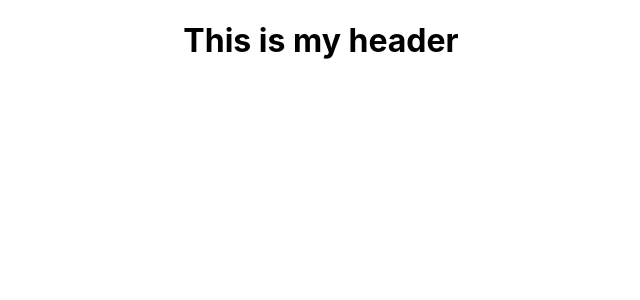
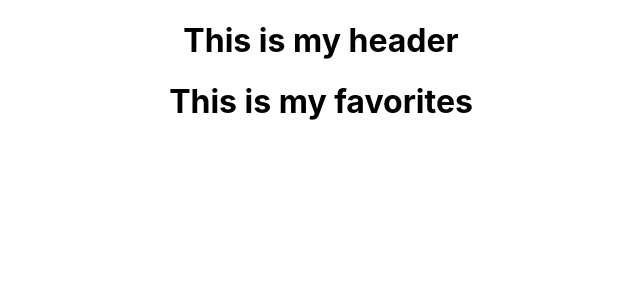
Before and after one commit to Signal-flow12/Beer-Tracking-App, a React (Create React App) app: page /favorites in a window 1280 px wide. Before the commit this address had no page. Shown: the top 300 px of the page, without its empty margins (319-959 px from the left). Built offline with nearby package versions, Linux system fonts and the light colour scheme.

Commit message:
Added favorites, details, and routing

```diff
--- a/src/App.js
+++ b/src/App.js
@@ -6,6 +6,8 @@ import Footer from './components/Footer';
 import Breweries from './pages/Breweries/Breweries';
 import Home from './pages/Home/Home';
 import HomeShowPage from './pages/HomeShowPage';
+import Favorites from './pages/Favorites';
+import BreweryDetail from './pages/Breweries/BreweryDetail';
 
 function App() {
   return (
@@ -13,7 +15,14 @@ function App() {
       <Header />
       <Routes>
         <Route path='/' element={<Home />} />
-        <Route path='/breweries' element={<Breweries />} />
+        <Route path='/favorites' element={<Favorites />} />
+        <Route path='/breweries'>
+          <Route path='' element={<Breweries />} />
+          <Route path=':breweryId'>
+              <Route path='' element={<BreweryDetail />} />
+              </Route>
+          </Route>
+
 
       </Routes>
     </div>
--- /dev/null
+++ b/src/pages/Breweries/BreweryDetail.js
@@ -0,0 +1,7 @@
+const BreweryDetail = () => {
+    return (
+        <h1>Brewery Detail</h1>
+    )
+}
+
+export default BreweryDetail
--- /dev/null
+++ b/src/pages/Favorites.js
@@ -0,0 +1,7 @@
+const Favorites = () => {
+    return (
+        <h1>This is my favorites</h1>
+    )
+}
+
+export default Favorites
```
